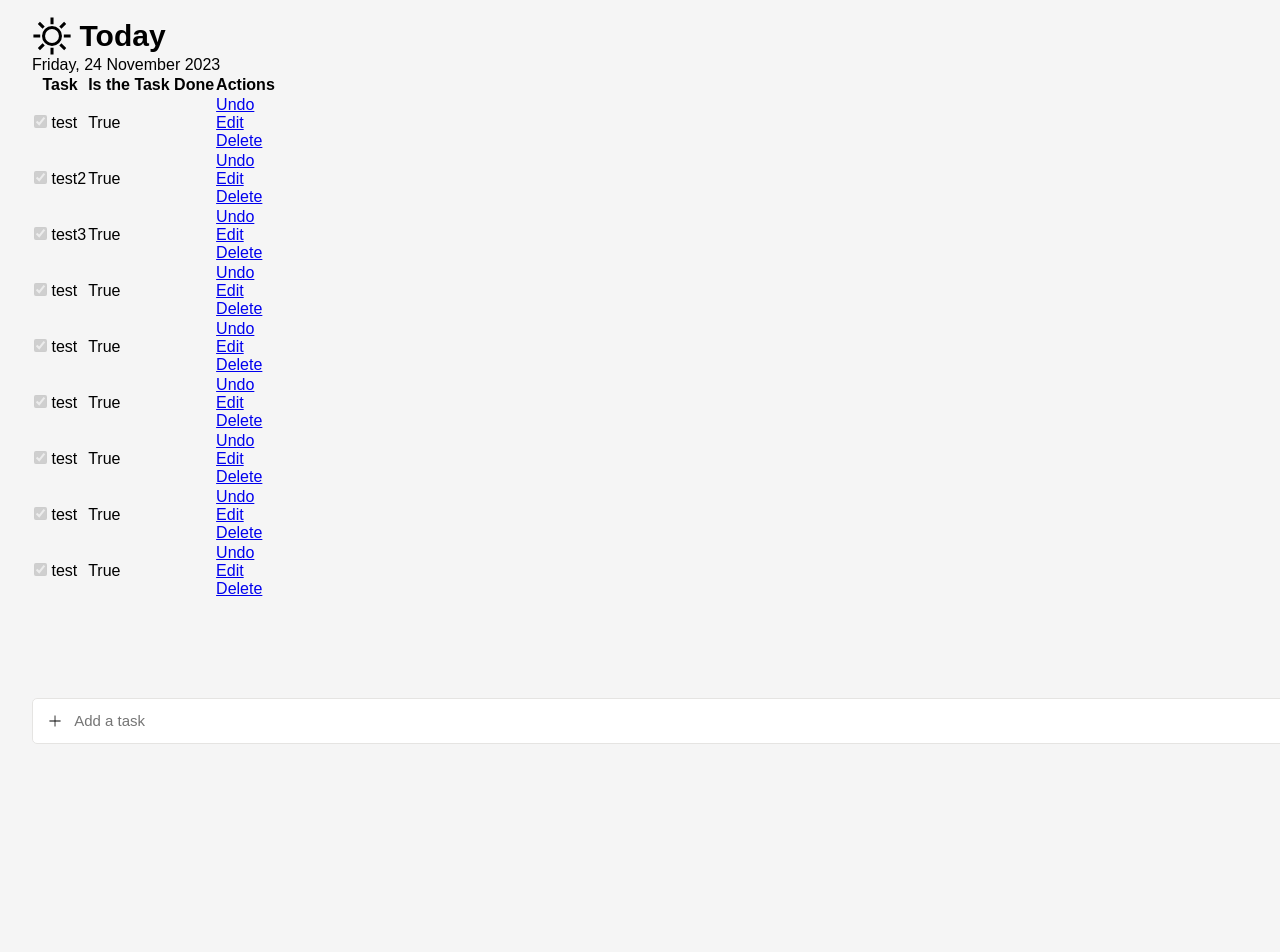
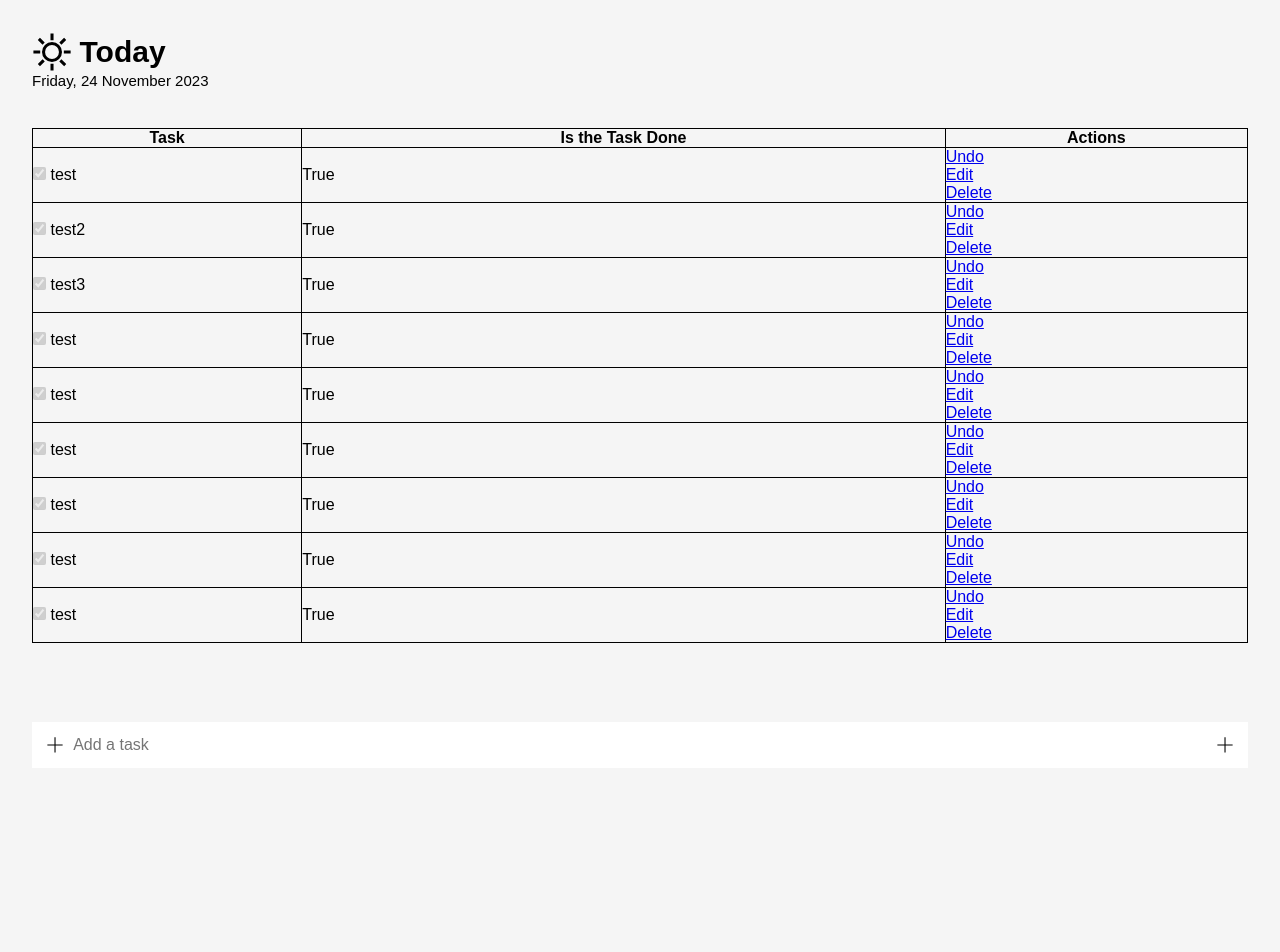
Before and after one commit to rullyvarelio/tick-task, a Flask app: page / in a window 1280 px wide. Shown: the top 952 px of the page. Before the commit the page ends 744 px from the top, so only its background shows below. Run offline with Flask 3, Linux system fonts and the light colour scheme; data comes from the database, SQL or seed files in the repository; both versions use the stored data as it was after the commit.

Commit message:
Adding style and separating js

```diff
--- a/static/css/main.css
+++ b/static/css/main.css
@@ -1,56 +1,88 @@
 * {
     margin: 0;
     padding: 0;
-    box-sizing: border-box;
     font-family: Arial, Helvetica, sans-serif;
 }
 
 body {
-    padding: 1em 2em;
+    display: flex;
+    height: 200vh;
+    padding: 0 2em;
+    flex-direction: column;
     background-color: #f5f5f5;
-    height: 100vh;
 }
 
-.header_title {
+header {
+    position: sticky;
+    top: 0;
+    padding: 2em 0 15px 0;
+    z-index: 999;
+    background-color: inherit;
+}
+
+header .header_title {
     display: flex;
     align-items: center;
     font-size: 15px;
 }
 
-.header_title img {
+header .date {
+    font-size: 15px;
+}
+
+header .header_title img {
     width: 40px;
     margin-right: 0.5em;
 }
 
-.task_form {
-    position: fixed;
-    width: 100%;
-    bottom: 7%;
+main {
+    display: flex;
+    flex-direction: column;
+    justify-content: space-between;
+    position: relative;
 }
 
-.task_field {
-    background-color: #ffffff;
-    padding: 0.7em;
-    border: 1px solid #e5e4e2;
-    border-radius: 5px;
-    display: flex;
-    align-items: center;
-    position: sticky;
+main table {
+    margin: 1.5em 0 0 0;
+    position: absolute;
     width: 100%;
+    overflow-y: scroll;
+    z-index: 1;
 }
 
-.task_field img {
-    width: 30px;
-    padding: 0 0.5em 0 0;
+main table, tr, th, td {
+    border: 1px solid black;
+    border-collapse: collapse;
 }
 
-.task_field input[type=text] {
-    font-size: 15px;
+main .task_form {
+    background-color: #f5f5f5;
+    padding: 13px 0 2em 0;
+    position: fixed;
+    bottom: 0;
+    left: 0;
     width: 100%;
-    background-color: #ffffff;
-    border: none;
+    z-index: 999;
 }
 
-.task_field input[type=text]:focus {
+main .task_field {
+    display: flex;
+    margin: 0 2em;
+    background-color: #ffffff;
+    padding: 0.5em 0.3em;
+}
+
+main .task_form .task_field img {
+    width: 30px;
+    margin: 0 0.2em;
+}
+
+main .task_form .task_field input[type=text] {
+    width: 100%;
+    border: none;
+    font-size: 16px;
+}
+
+main .task_form .task_field input[type=text]:focus {
     outline: none;
 }
--- /dev/null
+++ b/static/js/script.js
@@ -0,0 +1,8 @@
+document.addEventListener("DOMContentLoaded", function() {
+    var checkboxes = document.querySelectorAll('input[type="checkbox"]');
+    checkboxes.forEach(function(checkbox) {
+        checkbox.addEventListener("change", function() {
+            document.getElementById("taskForm").submit();
+        });
+    });
+});
--- a/templates/base.html
+++ b/templates/base.html
@@ -3,12 +3,11 @@
     <head>
         <meta charset="UTF-8">
         <meta name="viewport" content="width=device-width, initial-scale=1.0">
-        {% block style %}{% endblock %}
+        <link rel="stylesheet" href="{{ url_for('static', filename='css/main.css') }}">
         {% block title %}{% endblock %}
     </head>
     <body>
-        {% block header %}{% endblock %}
-        {% block main %}{% endblock %}
-        {% block script %}{% endblock %}
+        {% block content %}{% endblock %}
+        <script src="../static/js/script.js"></script>
     </body>
 </html>
--- a/templates/index.html
+++ b/templates/index.html
@@ -1,14 +1,10 @@
 {% extends "base.html" %}
-
-{% block style %}
-    <link rel="stylesheet" href="{{ url_for('static', filename='css/main.css') }}">
-{% endblock %}
 
 {% block title %}
     <title>TickTask - Tick off your ToDos</title>
 {% endblock %}
 
-{% block header %}
+{% block content %}
     <header>
         <div class="header_title">
             <img src="{{ url_for('static', filename='vectors/clear_day.svg') }}" alt="Today Icon">
@@ -18,9 +14,7 @@
             {{date_now}}
         </div>
     </header>
-{% endblock %}
 
-{% block main %}
     <main>
         {% if tasks|length < 1 %}
             <h4>You dont have any task</h4>
@@ -59,21 +53,9 @@
             <div class="task_field">
                 <img src="{{url_for('static', filename='vectors/add.svg')}}" alt="Add task icon">
                 <input type="text" placeholder="Add a task" id="task_content" name="task_content">
-                <!-- <input type="submit" value="Add task"> -->
+                <img src="{{url_for('static', filename='vectors/add.svg')}}" alt="Add task icon">
             </div>
+            <!-- <input type="submit" value="Add task"> -->
         </form>
     </main>
 {% endblock %}
-
-{% block script %}
-    <script>
-        document.addEventListener("DOMContentLoaded", function() {
-            var checkboxes = document.querySelectorAll('input[type="checkbox"]');
-            checkboxes.forEach(function(checkbox) {
-                checkbox.addEventListener("change", function() {
-                    document.getElementById("taskForm").submit();
-                });
-            });
-        });
-    </script>
-{% endblock %}
```
Also changed, not shown: instance/todos.sqlite.
